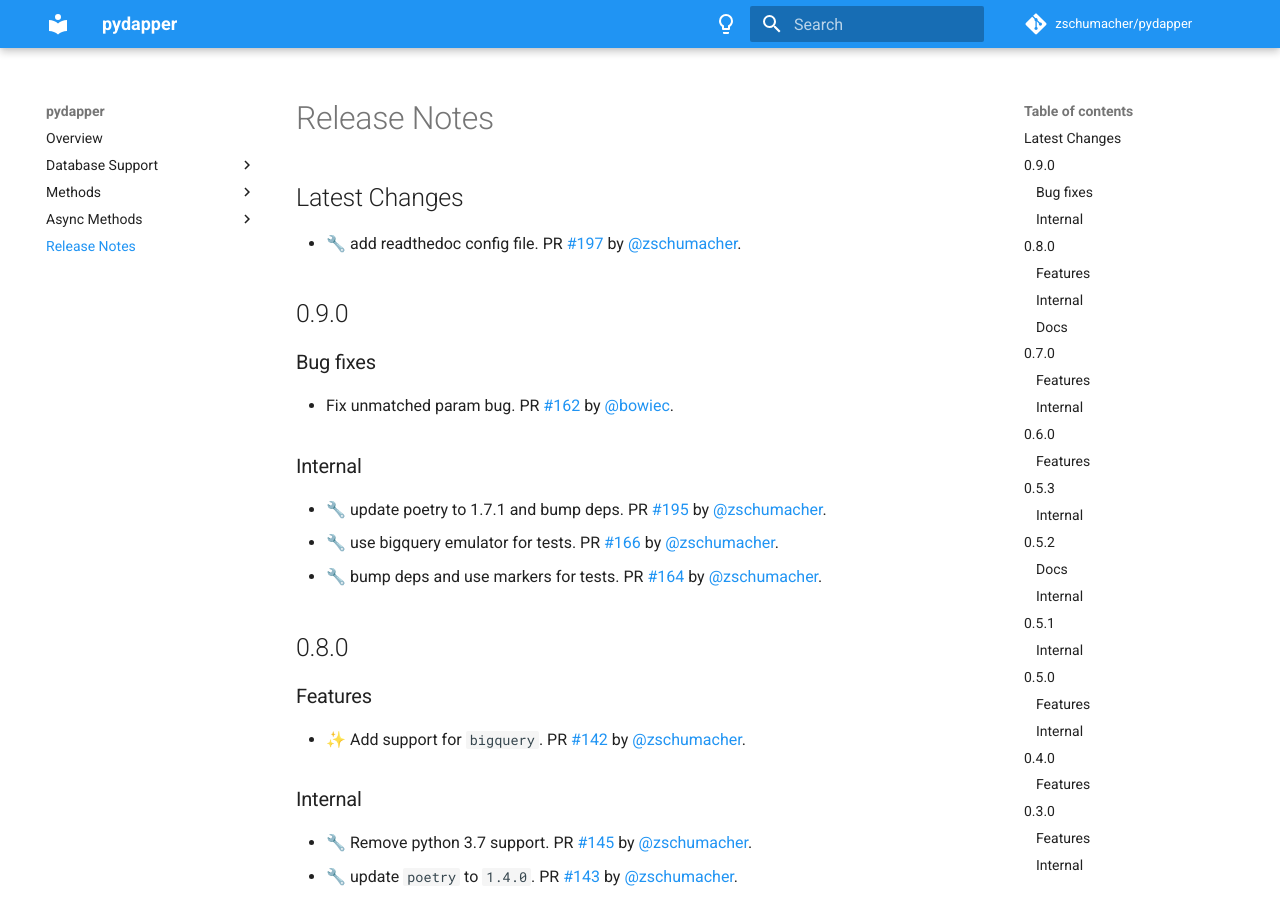
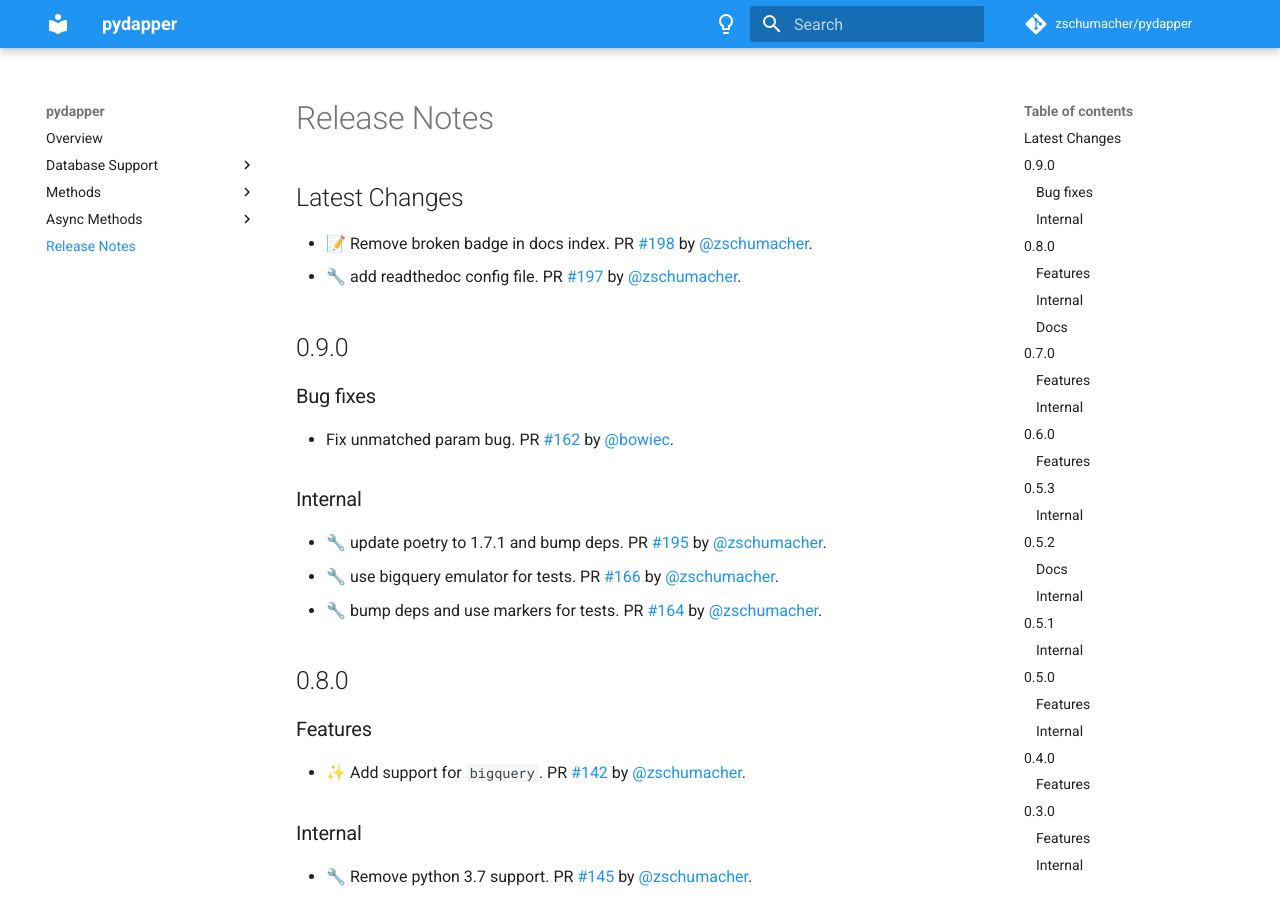
Before and after one commit to zschumacher/pydapper, an MkDocs documentation site: the page built from docs/release_notes.md, in a window 1280 px wide and 900 px high. Built offline with MkDocs 1.6.1 and Material for MkDocs 9.7.7, drawn with Linux system fonts in a browser that asks for light colours; comment, search, counter and statistics services are not loaded.

Commit message:
📝 Update release notes

```diff
--- a/docs/release_notes.md
+++ b/docs/release_notes.md
@@ -1,6 +1,7 @@
 
 ## Latest Changes
 
+* 📝 Remove broken badge in docs index. PR [#198](https://github.com/zschumacher/pydapper/pull/198) by [@zschumacher](https://github.com/zschumacher).
 * 🔧 add readthedoc config file. PR [#197](https://github.com/zschumacher/pydapper/pull/197) by [@zschumacher](https://github.com/zschumacher).
 ## 0.9.0
 ### Bug fixes
```
